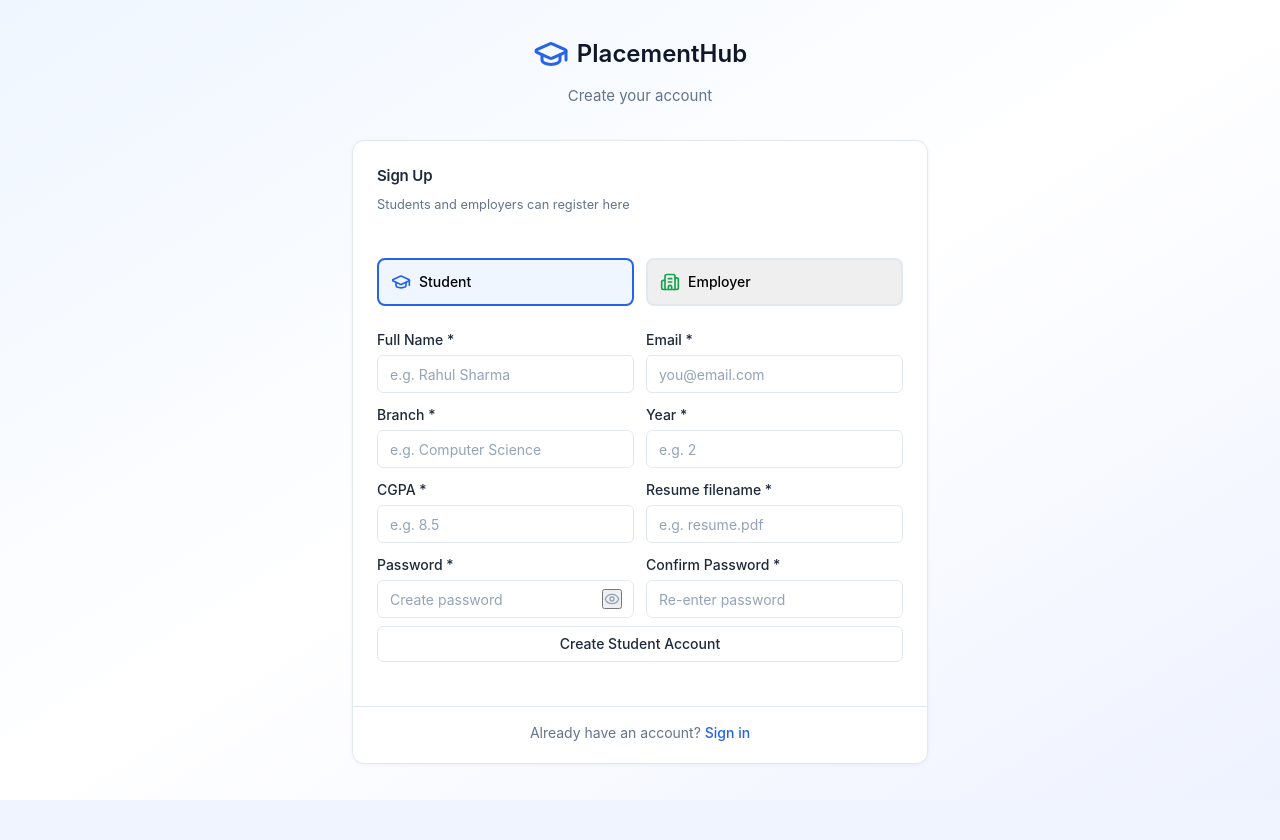
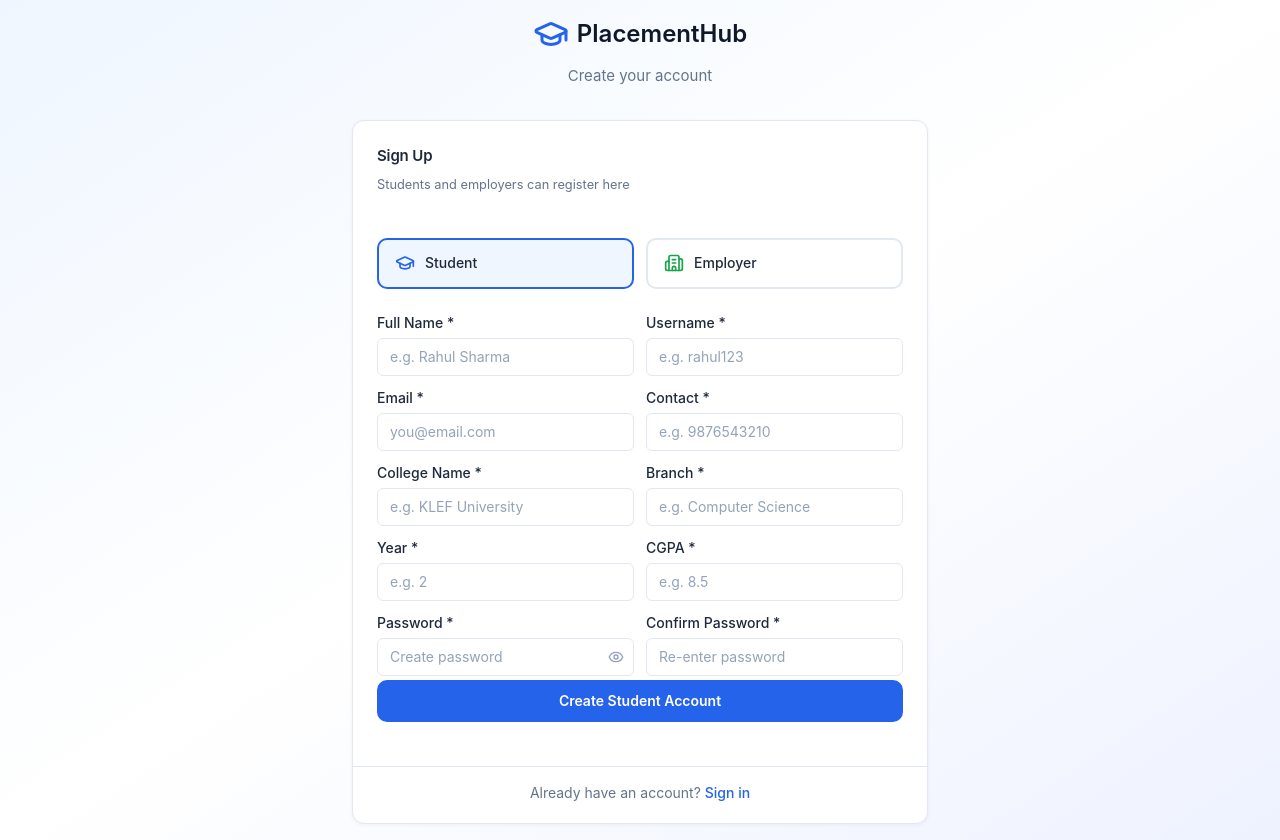
Before and after one commit to SnehaVakkalagadda/FSAD-SDP-FRONTEND-PLACEMENTSYSTEM, a React (Vite) app: page /signup in a window 1280 px wide. Before the commit the page ends 800 px from the top, so only its background shows below. Built offline with nearby package versions, Linux system fonts and the light colour scheme.

Commit message:
fix: student register/login - correct entity fields, remove resume, add username/collegeName/contact

```diff
--- a/src/components/auth/SignupPage.jsx
+++ b/src/components/auth/SignupPage.jsx
@@ -1,7 +1,6 @@
 import { useState } from "react";
 import { useNavigate, Link } from "react-router";
 import { Card, CardContent, CardFooter, CardHeader, CardTitle, CardDescription } from "../ui/card";
-import { Button } from "../ui/button";
 import { Input } from "../ui/input";
 import { Label } from "../ui/label";
 import { GraduationCap, Building2, Eye, EyeOff } from "lucide-react";
@@ -15,10 +14,18 @@ function SignupPage() {
   const [loading, setLoading] = useState(false);
   const [showPw, setShowPw] = useState(false);
 
-  // Student fields: name, email, password, branch, resume, cgpa, year
-  const [sf, setSf] = useState({ name: "", email: "", password: "", confirmPassword: "", branch: "", resume: "", cgpa: "", year: "" });
+  // Student fields: name, email, password, branch, cgpa, year, username, collegeName, contact
+  const [sf, setSf] = useState({
+    name: "", email: "", password: "", confirmPassword: "",
+    branch: "", cgpa: "", year: "",
+    username: "", collegeName: "", contact: "",
+  });
+
   // Employer fields: companyName, email, password
-  const [ef, setEf] = useState({ companyName: "", email: "", password: "", confirmPassword: "" });
+  const [ef, setEf] = useState({
+    companyName: "", email: "", password: "", confirmPassword: "",
+    username: "", contact: "", companyMail: "", location: "",
+  });
 
   const s = (k) => (e) => setSf({ ...sf, [k]: e.target.value });
   const em = (k) => (e) => setEf({ ...ef, [k]: e.target.value });
@@ -43,6 +50,15 @@ function SignupPage() {
     else toast.error(result.message);
   };
 
+  const btnStyle = (active, color) => ({
+    display: "flex", alignItems: "center", gap: 10,
+    padding: "12px 16px", borderRadius: 10, cursor: "pointer",
+    border: `2px solid ${active ? color : "#e2e8f0"}`,
+    background: active ? (color === "#2563eb" ? "#eff6ff" : "#f0fdf4") : "#fff",
+    width: "100%", textAlign: "left",
+    boxShadow: "none", color: "var(--foreground)",
+  });
+
   return (
     <div className="min-h-screen flex items-center justify-center p-4 bg-gradient-to-br from-blue-50 via-white to-indigo-50">
       <div className="w-full max-w-xl">
@@ -62,21 +78,13 @@ function SignupPage() {
           <CardContent>
             {/* Role toggle */}
             <div className="grid grid-cols-2 gap-3 mb-6">
-              <button
-                type="button"
-                onClick={() => setRole("student")}
-                className={`flex items-center gap-2 p-3 border-2 rounded-lg transition-all ${role === "student" ? "border-blue-600 bg-blue-50" : "border-gray-200 hover:border-gray-300"}`}
-              >
-                <GraduationCap className="w-5 h-5 text-blue-600" />
-                <span className="font-medium text-sm">Student</span>
+              <button type="button" onClick={() => setRole("student")} style={btnStyle(role === "student", "#2563eb")}>
+                <GraduationCap style={{ width: 20, height: 20, color: "#2563eb", flexShrink: 0 }} />
+                <span style={{ fontWeight: 500, fontSize: 14 }}>Student</span>
               </button>
-              <button
-                type="button"
-                onClick={() => setRole("employer")}
-                className={`flex items-center gap-2 p-3 border-2 rounded-lg transition-all ${role === "employer" ? "border-green-600 bg-green-50" : "border-gray-200 hover:border-gray-300"}`}
-              >
-                <Building2 className="w-5 h-5 text-green-600" />
-                <span className="font-medium text-sm">Employer</span>
+              <button type="button" onClick={() => setRole("employer")} style={btnStyle(role === "employer", "#16a34a")}>
+                <Building2 style={{ width: 20, height: 20, color: "#16a34a", flexShrink: 0 }} />
+                <span style={{ fontWeight: 500, fontSize: 14 }}>Employer</span>
               </button>
             </div>
 
@@ -89,8 +97,20 @@ function SignupPage() {
                     <Input placeholder="e.g. Rahul Sharma" required value={sf.name} onChange={s("name")} />
                   </div>
                   <div className="space-y-1">
+                    <Label>Username *</Label>
+                    <Input placeholder="e.g. rahul123" required value={sf.username} onChange={s("username")} />
+                  </div>
+                  <div className="space-y-1">
                     <Label>Email *</Label>
                     <Input type="email" placeholder="you@email.com" required value={sf.email} onChange={s("email")} />
+                  </div>
+                  <div className="space-y-1">
+                    <Label>Contact *</Label>
+                    <Input placeholder="e.g. 9876543210" required value={sf.contact} onChange={s("contact")} />
+                  </div>
+                  <div className="space-y-1">
+                    <Label>College Name *</Label>
+                    <Input placeholder="e.g. KLEF University" required value={sf.collegeName} onChange={s("collegeName")} />
                   </div>
                   <div className="space-y-1">
                     <Label>Branch *</Label>
@@ -105,15 +125,11 @@ function SignupPage() {
                     <Input type="number" step="0.01" min="0" max="10" placeholder="e.g. 8.5" required value={sf.cgpa} onChange={s("cgpa")} />
                   </div>
                   <div className="space-y-1">
-                    <Label>Resume filename *</Label>
-                    <Input placeholder="e.g. resume.pdf" required value={sf.resume} onChange={s("resume")} />
-                  </div>
-                  <div className="space-y-1">
                     <Label>Password *</Label>
                     <div className="relative">
                       <Input type={showPw ? "text" : "password"} placeholder="Create password" required value={sf.password} onChange={s("password")} />
-                      <button type="button" onClick={() => setShowPw(!showPw)} className="absolute right-3 top-1/2 -translate-y-1/2 text-gray-400">
-                        {showPw ? <EyeOff className="w-4 h-4" /> : <Eye className="w-4 h-4" />}
+                      <button type="button" onClick={() => setShowPw(!showPw)} style={{ position: "absolute", right: 10, top: "50%", transform: "translateY(-50%)", background: "none", border: "none", cursor: "pointer", color: "#94a3b8", boxShadow: "none", padding: 0 }}>
+                        {showPw ? <EyeOff style={{ width: 16, height: 16 }} /> : <Eye style={{ width: 16, height: 16 }} />}
                       </button>
                     </div>
                   </div>
@@ -125,15 +141,16 @@ function SignupPage() {
                     )}
                   </div>
                 </div>
-                <Button type="submit" className="w-full mt-2" disabled={loading}>
+                <button type="submit" disabled={loading} style={{ width: "100%", background: loading ? "#93c5fd" : "var(--primary)", color: "#fff", border: "none", borderRadius: 10, padding: "10px", fontWeight: 600, cursor: loading ? "not-allowed" : "pointer", fontSize: 14, marginTop: 4 }}>
                   {loading ? "Registering..." : "Create Student Account"}
-                </Button>
+                </button>
               </form>
             )}
 
             {/* Employer form */}
             {role === "employer" && (
               <form onSubmit={handleEmployerSubmit} className="space-y-3">
+                <div className="grid grid-cols-2 gap-3">
                   <div className="space-y-1">
                     <Label>Company Name *</Label>
                     <Input placeholder="e.g. TechCorp Solutions" required value={ef.companyName} onChange={em("companyName")} />
@@ -142,13 +159,12 @@ function SignupPage() {
                     <Label>Email *</Label>
                     <Input type="email" placeholder="hr@company.com" required value={ef.email} onChange={em("email")} />
                   </div>
-                <div className="grid grid-cols-2 gap-3">
                   <div className="space-y-1">
                     <Label>Password *</Label>
                     <div className="relative">
                       <Input type={showPw ? "text" : "password"} placeholder="Create password" required value={ef.password} onChange={em("password")} />
-                      <button type="button" onClick={() => setShowPw(!showPw)} className="absolute right-3 top-1/2 -translate-y-1/2 text-gray-400">
-                        {showPw ? <EyeOff className="w-4 h-4" /> : <Eye className="w-4 h-4" />}
+                      <button type="button" onClick={() => setShowPw(!showPw)} style={{ position: "absolute", right: 10, top: "50%", transform: "translateY(-50%)", background: "none", border: "none", cursor: "pointer", color: "#94a3b8", boxShadow: "none", padding: 0 }}>
+                        {showPw ? <EyeOff style={{ width: 16, height: 16 }} /> : <Eye style={{ width: 16, height: 16 }} />}
                       </button>
                     </div>
                   </div>
@@ -160,9 +176,9 @@ function SignupPage() {
                     )}
                   </div>
                 </div>
-                <Button type="submit" className="w-full mt-2" disabled={loading}>
+                <button type="submit" disabled={loading} style={{ width: "100%", background: loading ? "#93c5fd" : "var(--primary)", color: "#fff", border: "none", borderRadius: 10, padding: "10px", fontWeight: 600, cursor: loading ? "not-allowed" : "pointer", fontSize: 14, marginTop: 4 }}>
                   {loading ? "Registering..." : "Create Employer Account"}
-                </Button>
+                </button>
               </form>
             )}
           </CardContent>
--- a/src/components/student/StudentProfile.jsx
+++ b/src/components/student/StudentProfile.jsx
@@ -27,9 +27,11 @@ function StudentProfile() {
     email: currentUser?.email || "",
     password: "",
     branch: currentUser?.branch || "",
-    resume: currentUser?.resume || "",
     cgpa: currentUser?.cgpa || "",
     year: currentUser?.year || "",
+    username: currentUser?.username || "",
+    collegeName: currentUser?.collegeName || "",
+    contact: currentUser?.contact || "",
   });
 
   const set = (k) => (e) => setForm({ ...form, [k]: e.target.value });
@@ -40,9 +42,11 @@ function StudentProfile() {
       email: currentUser?.email || "",
       password: "",
       branch: currentUser?.branch || "",
-      resume: currentUser?.resume || "",
       cgpa: currentUser?.cgpa || "",
       year: currentUser?.year || "",
+      username: currentUser?.username || "",
+      collegeName: currentUser?.collegeName || "",
+      contact: currentUser?.contact || "",
     });
     setEditing(true);
   };
@@ -62,11 +66,13 @@ function StudentProfile() {
 
   const fields = [
     { label: "Full Name", value: currentUser?.name },
+    { label: "Username", value: currentUser?.username },
     { label: "Email", value: currentUser?.email },
+    { label: "Contact", value: currentUser?.contact },
+    { label: "College", value: currentUser?.collegeName },
     { label: "Branch", value: currentUser?.branch },
     { label: "Year", value: currentUser?.year ? `Year ${currentUser.year}` : "—" },
     { label: "CGPA", value: currentUser?.cgpa },
-    { label: "Resume", value: currentUser?.resume },
   ];
 
   return (
@@ -121,8 +127,20 @@ function StudentProfile() {
                     <Input id="p-name" required value={form.name} onChange={set("name")} />
                   </div>
                   <div className="space-y-1">
+                    <Label htmlFor="p-username">Username *</Label>
+                    <Input id="p-username" required value={form.username} onChange={set("username")} />
+                  </div>
+                  <div className="space-y-1">
                     <Label htmlFor="p-email">Email *</Label>
                     <Input id="p-email" type="email" required value={form.email} onChange={set("email")} />
+                  </div>
+                  <div className="space-y-1">
+                    <Label htmlFor="p-contact">Contact *</Label>
+                    <Input id="p-contact" required value={form.contact} onChange={set("contact")} />
+                  </div>
+                  <div className="space-y-1">
+                    <Label htmlFor="p-college">College Name *</Label>
+                    <Input id="p-college" required value={form.collegeName} onChange={set("collegeName")} />
                   </div>
                   <div className="space-y-1">
                     <Label htmlFor="p-branch">Branch *</Label>
@@ -135,10 +153,6 @@ function StudentProfile() {
                   <div className="space-y-1">
                     <Label htmlFor="p-cgpa">CGPA *</Label>
                     <Input id="p-cgpa" type="number" step="0.01" min="0" max="10" required value={form.cgpa} onChange={set("cgpa")} />
-                  </div>
-                  <div className="space-y-1">
-                    <Label htmlFor="p-resume">Resume filename *</Label>
-                    <Input id="p-resume" required value={form.resume} onChange={set("resume")} />
                   </div>
                 </div>
                 <div className="space-y-1">
--- a/src/context/PlacementDataContext.jsx
+++ b/src/context/PlacementDataContext.jsx
@@ -126,9 +126,11 @@ export function PlacementDataProvider({ children }) {
         email: data.email,
         password: data.password,
         branch: data.branch,
-        resume: data.resume,
         cgpa: parseFloat(data.cgpa),
         year: parseInt(data.year),
+        username: data.username,
+        collegeName: data.collegeName,
+        contact: data.contact,
       });
       return { ok: true };
     } catch (e) {
@@ -144,6 +146,10 @@ export function PlacementDataProvider({ children }) {
         companyName: data.companyName,
         email: data.email,
         password: data.password,
+        username: "",
+        contact: "",
+        companyMail: "",
+        location: "",
       });
       return { ok: true };
     } catch (e) {
@@ -172,9 +178,11 @@ export function PlacementDataProvider({ children }) {
         email: data.email,
         password: data.password || currentUser.password,
         branch: data.branch,
-        resume: data.resume,
         cgpa: parseFloat(data.cgpa),
         year: parseInt(data.year),
+        username: data.username || currentUser.username,
+        collegeName: data.collegeName || currentUser.collegeName,
+        contact: data.contact || currentUser.contact,
       });
       persist({ ...currentUser, ...data }, currentRole, session?.token);
       return { ok: true };
```
Also changed, not shown: 1 other file (tests, documents, lock files or other folders). Lines whose indentation alone changed are shown as unchanged.
